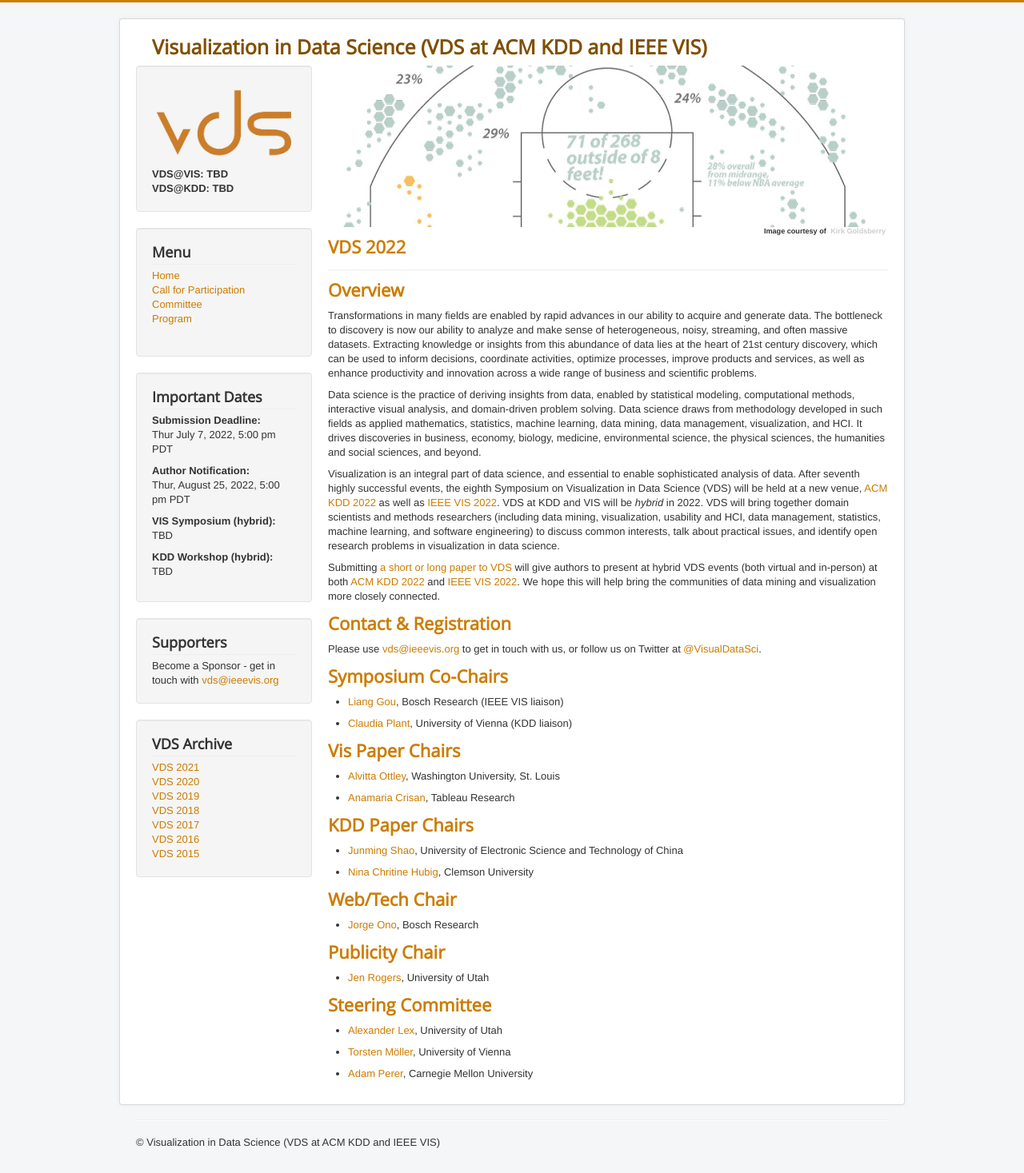
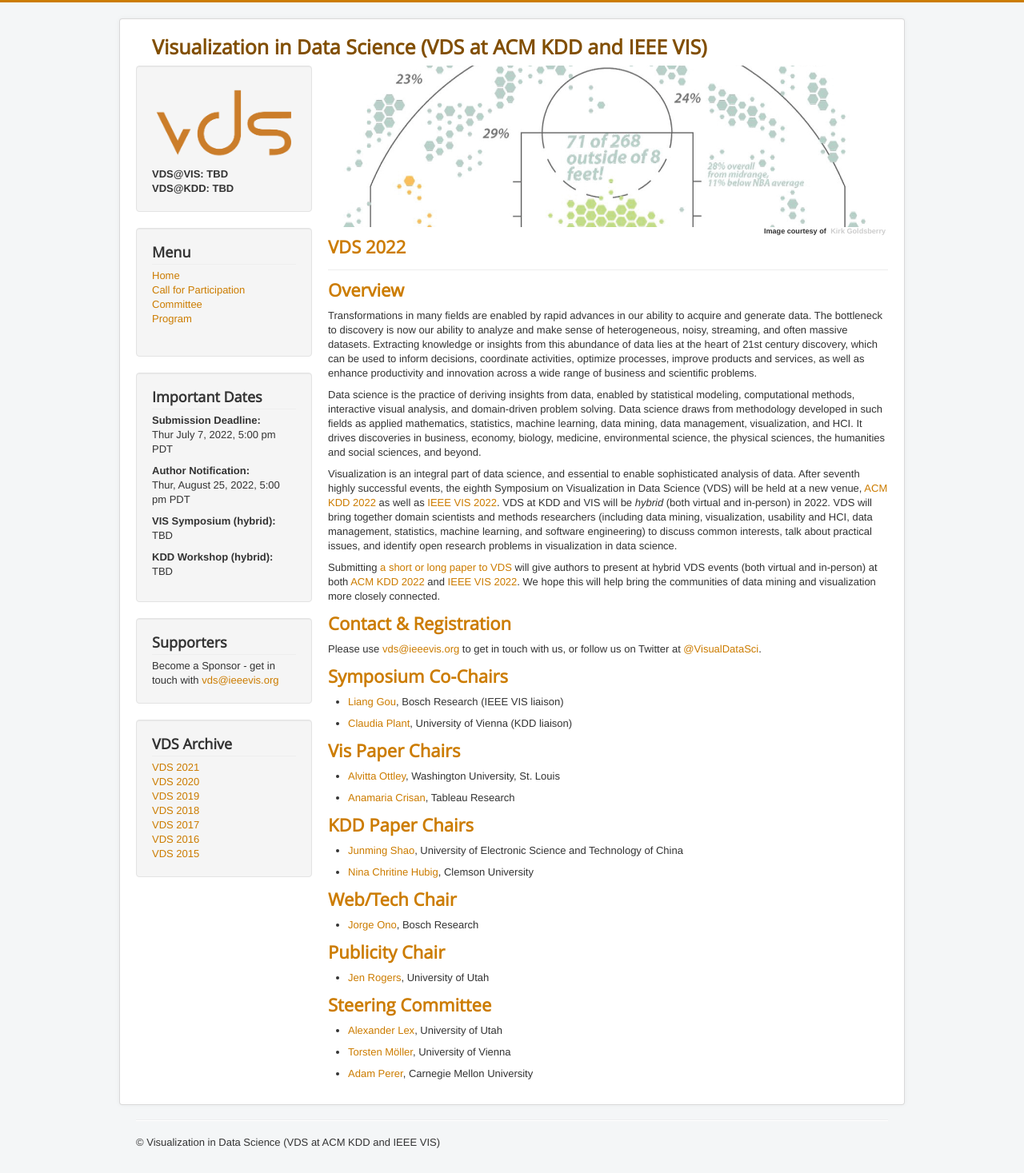
Before and after one commit to visualdatascience/2022, a Jekyll site: the page built from index.md, in a window 1280 px wide. Shown: the whole page at 80% size. Built offline with Jekyll 4.4.1, drawn with Linux system fonts in a browser that asks for light colours.

Commit message:
minor update

```diff
--- a/index.md
+++ b/index.md
@@ -9,7 +9,7 @@ Transformations in many fields are enabled by rapid advances in our ability to a
 
 Data science is the practice of deriving insights from data, enabled by statistical modeling, computational methods, interactive visual analysis, and domain-driven problem solving. Data science draws from methodology developed in such fields as applied mathematics, statistics, machine learning, data mining, data management, visualization, and HCI. It drives discoveries in business, economy, biology, medicine, environmental science, the physical sciences, the humanities and social sciences, and beyond.
 
-Visualization is an integral part of data science, and essential to enable sophisticated analysis of data. After seventh highly successful events, the eighth Symposium on Visualization in Data Science (VDS) will be held at a new venue, [ACM KDD 2022](https://www.kdd.org/kdd2022/) as well as [IEEE VIS 2022](http://ieeevis.org/year/2022/welcome). VDS at KDD and VIS will be *hybrid* in 2022. VDS will bring together domain scientists and methods researchers (including data mining, visualization, usability and HCI, data management, statistics, machine learning, and software engineering) to discuss common interests, talk about practical issues, and identify open research problems in visualization in data science.
+Visualization is an integral part of data science, and essential to enable sophisticated analysis of data. After seventh highly successful events, the eighth Symposium on Visualization in Data Science (VDS) will be held at a new venue, [ACM KDD 2022](https://www.kdd.org/kdd2022/) as well as [IEEE VIS 2022](http://ieeevis.org/year/2022/welcome). VDS at KDD and VIS will be *hybrid* (both virtual and in-person) in 2022. VDS will bring together domain scientists and methods researchers (including data mining, visualization, usability and HCI, data management, statistics, machine learning, and software engineering) to discuss common interests, talk about practical issues, and identify open research problems in visualization in data science.
 
 Submitting [a short or long paper to VDS](http://www.visualdatascience.org/2022/cfp/) will give authors to present at hybrid VDS events (both virtual and in-person) at both [ACM KDD 2022](https://www.kdd.org/kdd2022/) and [IEEE VIS 2022](http://ieeevis.org/year/2022/welcome).  We hope this will help bring the communities of data mining and visualization more closely connected.
 
```
